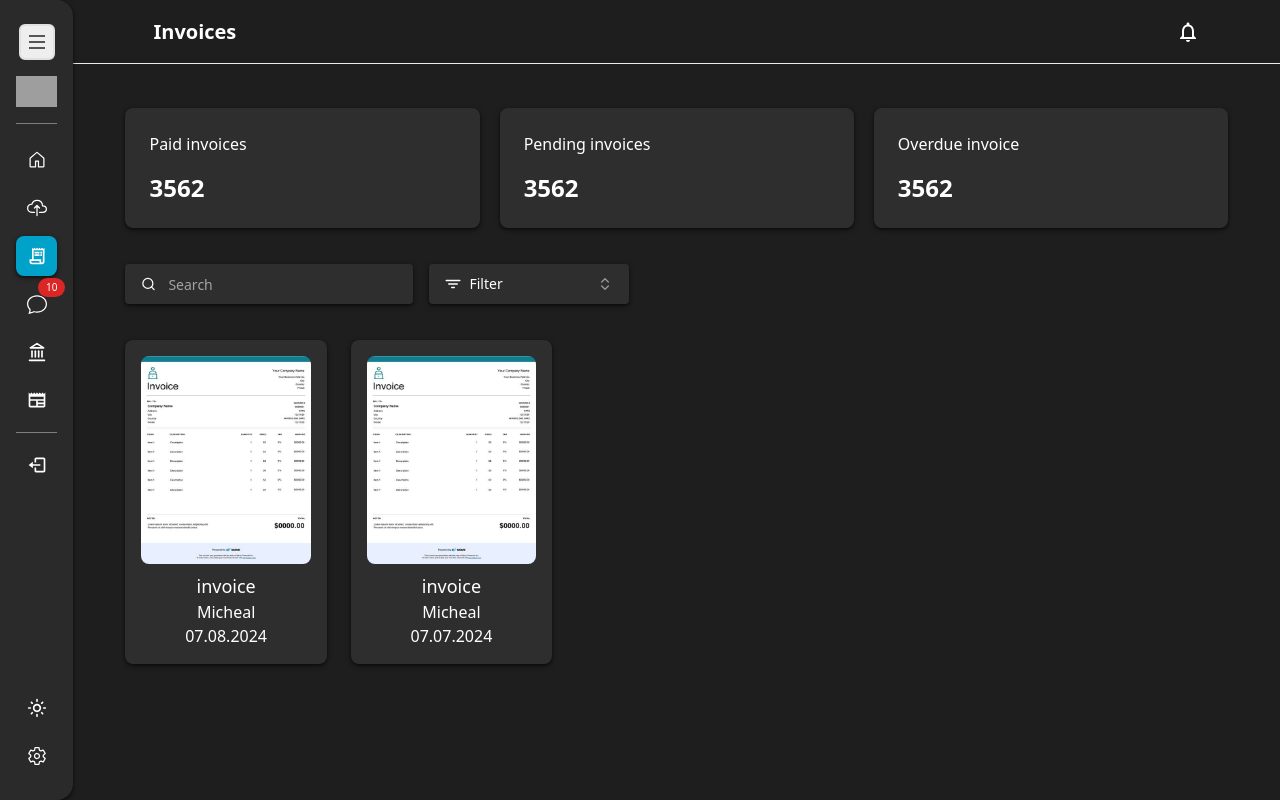
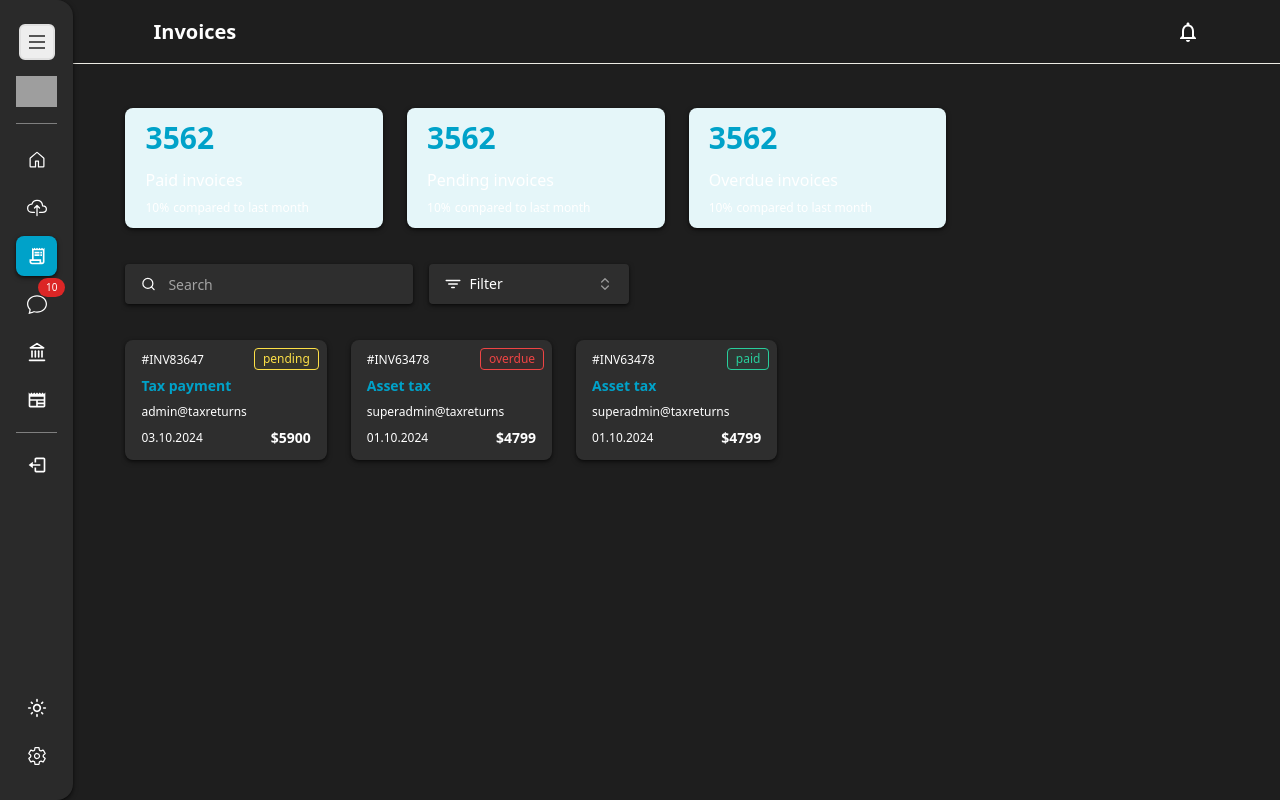
Before and after one commit to Trayshmhirk/tax-return-user-app, a React (Vite) app: page /invoices in a window 1280 px wide. Built offline with nearby package versions, Linux system fonts and the light colour scheme; grey boxes are pictures that could not be loaded.

Commit message:
refactor invoice data structure

```diff
--- a/src/components/cards/InvoiceCard.tsx
+++ b/src/components/cards/InvoiceCard.tsx
@@ -1,5 +1,4 @@
 import { formatDate } from "date-fns";
-import InvoiceImg from "../../assets/invoice-image.jpeg";
 import { InvoiceCardPropTypes } from "../../types/AllTypes";
 
 const InvoiceCard = ({ invoice }: InvoiceCardPropTypes) => {
@@ -11,20 +10,29 @@ const InvoiceCard = ({ invoice }: InvoiceCardPropTypes) => {
    };
 
    return (
-      <div className="w-full flex flex-col text-center gap-2 p-4 rounded-lg cursor-pointer bg-white dark:bg-gray font-medium shadow-md dark:shadow-md-dark hover-shadow-body">
-         <div className="h-52 rounded-lg overflow-hidden">
-            <img src={InvoiceImg} alt="" className="w-full h-full" />
+      <div className="relative w-full flex flex-col gap-2 bg-white dark:bg-gray px-4 py-3 rounded-lg cursor-pointer shadow-md dark:shadow-md-dark hover-shadow-body">
+         <div
+            className={`
+               absolute right-2 top-2 py-[2px] px-2 text-xs rounded
+               ${invoice.status.toLowerCase() === "overdue" ? "danger" : ""}
+               ${invoice.status.toLowerCase() === "paid" ? "success" : ""}
+               ${invoice.status.toLowerCase() === "pending" ? "warning" : ""}
+               ${invoice.status.toLowerCase() === "failed" ? "warning" : ""}
+            `}
+         >
+            {invoice.status}
          </div>
-         <div className="">
-            <h4 className="text-sm md:text-lg">
-               {truncateString(invoice.title, 15)}
-            </h4>
-            <p className="text-xs md:text-base">
-               {invoice.owner_info.fullname}
+
+         <p className="text-xs font-medium">#{invoice.id}</p>
+         <p className="text-sm text-richElectricBlue font-bold">
+            {truncateString(invoice.title, 15)}
+         </p>
+         <p className="w-full text-xs">{invoice.issued_by}</p>
+         <div className="flex items-center justify-between gap-3">
+            <p className="text-xs">
+               {formatDate(invoice.due_date, "dd.MM.yyyy")}
             </p>
-            <p className="text-xs md:text-base">
-               {formatDate(invoice.date, "dd.MM.yyyy")}
-            </p>
+            <p className="text-sm font-bold">${invoice.amount}</p>
          </div>
       </div>
    );
--- a/src/components/files/data-table.tsx
+++ b/src/components/files/data-table.tsx
@@ -39,7 +39,7 @@ export function DataTable<TData, TValue>({
    isInvoice,
 }: DataTableProps<TData, TValue>) {
    const [sorting, setSorting] = React.useState<SortingState>([
-      { id: `${isInvoice ? "date" : "date_modified"}`, desc: true }, // Default sorting by date_modified in descending order
+      { id: `${isInvoice ? "due_date" : "date_modified"}`, desc: true }, // Default sorting by date_modified in descending order
    ]);
    const [columnFilters, setColumnFilters] = React.useState<ColumnFiltersState>(
       []
--- a/src/index.css
+++ b/src/index.css
@@ -63,19 +63,23 @@
       @apply text-sm text-mutedGray dark:text-chineseWhite italic;
    }
 
-   .pending {
+   .danger {
       @apply text-bostonRed border border-bostonRed dark:text-red-500 dark:border-red-500;
       background: rgba(195, 0, 0, 0.05);
    }
 
-   .paid {
+   .warning {
+      @apply text-yellow-500 border border-yellow-400 dark:text-yellow-300 dark:border-yellow-300;
+      background: rgba(195, 179, 0, 0.05);
+   }
+
+   .completed {
       @apply text-richElectricBlue border border-richElectricBlue dark:text-blue-500 dark:border-blue-500;
       background: rgba(0, 0, 195, 0.05);
    }
 
-   .completed {
-      border: 1px solid #29CE9C;
-      color: #29CE9C;
+   .success {
+      @apply text-[#29CE9C] border border-[#29CE9C];
       background: rgba(41, 206, 156, 0.05);
    }
 
--- a/src/mocks/AllMockData.ts
+++ b/src/mocks/AllMockData.ts
@@ -75,22 +75,28 @@ export const uploadedDocuments: DocumentsPropTypes[] = [
 // invoices
 export const invoices: InvoicesPropTypes[] = [
    {
-      id: "retdb2137",
-      title: "invoice",
-      owner_info: {
-         fullname: "Micheal",
-      },
-      date: "2024-08-07",
-      base64: "",
+      id: "INV83647",
+      title: "Tax payment",
+      issued_by: "admin@taxreturns",
+      due_date: "2024-10-03",
+      amount: 5900,
+      status: "pending",
    },
    {
-      id: "retug7457",
-      title: "invoice",
-      owner_info: {
-         fullname: "Micheal",
-      },
-      date: "2024-07-07",
-      base64: "",
+      id: "INV63478",
+      title: "Asset tax",
+      issued_by: "superadmin@taxreturns",
+      due_date: "2024-10-01",
+      amount: 4799,
+      status: "overdue",
+   },
+   {
+      id: "INV63478",
+      title: "Asset tax",
+      issued_by: "superadmin@taxreturns",
+      due_date: "2024-10-01",
+      amount: 4799,
+      status: "paid",
    },
 ];
 
@@ -290,19 +296,19 @@ export const help: QuestionsPropsType[] = [
 export const requests: RequestsPropTypes[] = [
    {
       service_id: "5tdfG8rnfP",
-      status: "Pending",
+      status: "pending",
       requestDate: "2024-08-30",
       service_title: "tax",
    },
    {
       service_id: "Iu83Hnd8Oi",
-      status: "Completed",
+      status: "completed",
       requestDate: "2024-08-25",
       service_title: "attestation",
    },
    {
       service_id: "Ko9fJk32hN",
-      status: "Paid",
+      status: "paid",
       requestDate: "2024-06-25",
       service_title: "payment",
    },
--- a/src/pages/Invoices.tsx
+++ b/src/pages/Invoices.tsx
@@ -54,44 +54,45 @@ const Invoices = () => {
                  filterByDate(invoice, selectedFilter)
            )
            .sort(
-              (a, b) => new Date(b.date).getTime() - new Date(a.date).getTime()
+              (a, b) =>
+                 new Date(b.due_date).getTime() - new Date(a.due_date).getTime()
            )
       : [];
 
    return (
       <div className="flex flex-col gap-9">
-         <div className="grid grid-cols-1 xs:grid-cols-2 md:grid-cols-3 gap-5">
-            <div className="w-full flex flex-col gap-4 bg-white dark:bg-gray p-6 rounded-lg cursor-pointer shadow-md dark:shadow-md-dark">
-               <div className="flex items-center gap-4">
+         <div className="grid grid-cols-1 xs:grid-cols-2 md:grid-cols-3 lg:grid-cols-4 gap-4 md:gap-6">
+            <div className="w-full flex flex-col gap-3 bg-bubbles p-3 px-5 rounded-lg cursor-pointer shadow-md dark:shadow-md-dark">
+               <p className="text-3xl text-richElectricBlue font-bold">3562</p>
+               <div className="flex flex-col gap-2">
                   <p className="font-lg font-medium">Paid invoices</p>
 
-                  <span></span>
-               </div>
-
-               <div>
-                  <p className="text-2xl font-bold">3562</p>
+                  <span className="flex items-center gap-1 text-xs">
+                     <span className="percentage">10%</span>
+                     <p>compared to last month</p>
+                  </span>
                </div>
             </div>
-            <div className="w-full flex flex-col gap-4 bg-white dark:bg-gray p-6 rounded-lg cursor-pointer shadow-md dark:shadow-md-dark">
-               <div className="flex items-center gap-4">
+            <div className="w-full flex flex-col gap-3 bg-bubbles p-3 px-5 rounded-lg cursor-pointer shadow-md dark:shadow-md-dark">
+               <p className="text-3xl text-richElectricBlue font-bold">3562</p>
+               <div className="flex flex-col gap-2">
                   <p className="font-lg font-medium">Pending invoices</p>
 
-                  <span></span>
-               </div>
-
-               <div>
-                  <p className="text-2xl font-bold">3562</p>
+                  <span className="flex items-center gap-1 text-xs">
+                     <span className="percentage">10%</span>
+                     <p>compared to last month</p>
+                  </span>
                </div>
             </div>
-            <div className="w-full flex flex-col gap-4 bg-white dark:bg-gray p-6 rounded-lg cursor-pointer shadow-md dark:shadow-md-dark">
-               <div className="flex items-center gap-4">
-                  <p className="font-lg font-medium">Overdue invoice</p>
+            <div className="w-full flex flex-col gap-3 bg-bubbles p-3 px-5 rounded-lg cursor-pointer shadow-md dark:shadow-md-dark">
+               <p className="text-3xl text-richElectricBlue font-bold">3562</p>
+               <div className="flex flex-col gap-2">
+                  <p className="font-lg font-medium">Overdue invoices</p>
 
-                  <span></span>
-               </div>
-
-               <div>
-                  <p className="text-2xl font-bold">3562</p>
+                  <span className="flex items-center gap-1 text-xs">
+                     <span className="percentage">10%</span>
+                     <p>compared to last month</p>
+                  </span>
                </div>
             </div>
          </div>
@@ -108,7 +109,7 @@ const Invoices = () => {
          ) : (
             <div className="w-full">
                {filteredInvoices.length ? (
-                  <div className="grid grid-cols-1 xs:grid-cols-2 md:grid-cols-3 lg:grid-cols-4 xl:grid-cols-5 gap-6">
+                  <div className="grid grid-cols-1 xs:grid-cols-2 md:grid-cols-3 lg:grid-cols-4 xl:grid-cols-5 gap-4 md:gap-6">
                      {filteredInvoices.map((invoice, index) => (
                         <InvoiceCard key={index} invoice={invoice} />
                      ))}
--- a/src/pages/UploadDocument.tsx
+++ b/src/pages/UploadDocument.tsx
@@ -262,7 +262,7 @@ const UploadDocument = () => {
          <div className="flex flex-col gap-7">
             <div className="title flex justify-between items-center">
                <div className="flex items-center gap-2">
-                  <p className="font-medium">Recent upload</p>
+                  <p className="font-medium">Recent uploads</p>
                   <span>
                      {uploadedDocuments && uploadedDocuments.length
                         ? `(${uploadedDocuments.length})`
--- a/src/pages/settings/MyRequests.tsx
+++ b/src/pages/settings/MyRequests.tsx
@@ -60,8 +60,8 @@ const MyRequests = () => {
                         <div
                            className={`
                               absolute right-4 top-4 py-[2px] px-[6px] text-xs rounded
-                              ${request.status.toLowerCase() === "pending" ? "pending" : ""}
-                              ${request.status.toLowerCase() === "paid" ? "paid" : ""}
+                              ${request.status.toLowerCase() === "pending" ? "warning" : ""}
+                              ${request.status.toLowerCase() === "paid" ? "success" : ""}
                               ${request.status.toLowerCase() === "completed" ? "completed" : ""}
                            `}
                         >
--- a/src/types/AllTypes.ts
+++ b/src/types/AllTypes.ts
@@ -62,11 +62,10 @@ export type CardDropdownPropsTypes = {
 export type InvoicesPropTypes = {
    id: string;
    title: string;
-   owner_info: {
-      fullname: string;
-   };
-   date: string;
-   base64: string;
+   issued_by: string;
+   due_date: string;
+   amount: number;
+   status: "pending" | "paid" | "overdue" | "failed";
 };
 
 export type InvoiceCardPropTypes = {
@@ -93,7 +92,7 @@ export type QuestionsPropsType = {
 // requests
 export type RequestsPropTypes = {
    service_id: string;
-   status: string;
+   status: "pending" | "paid" | "completed";
    requestDate: string;
    service_title: string;
 };
```
Also changed, not shown: src/components/files/invoiceColumns.tsx (+11 -7 lines).
